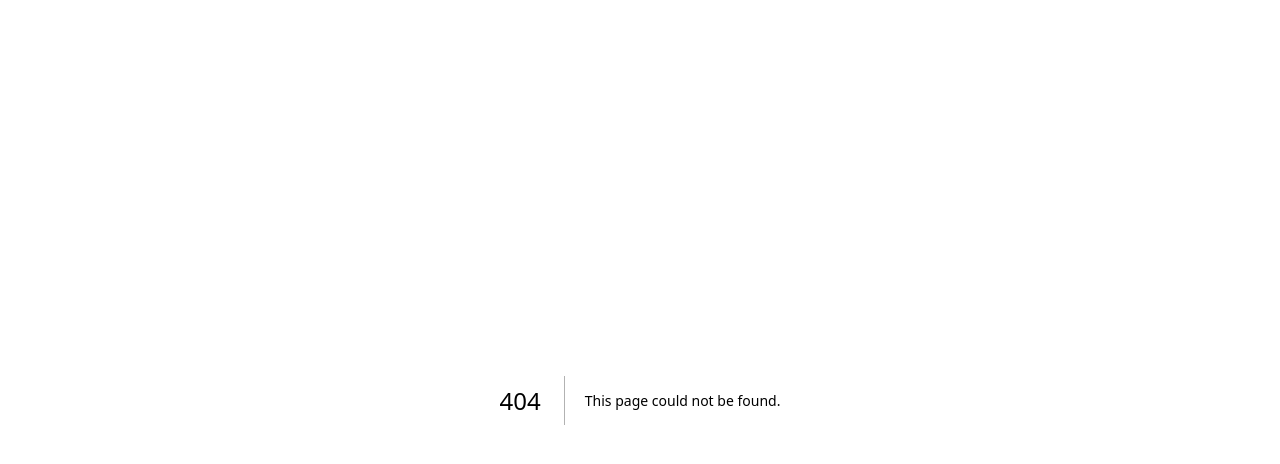
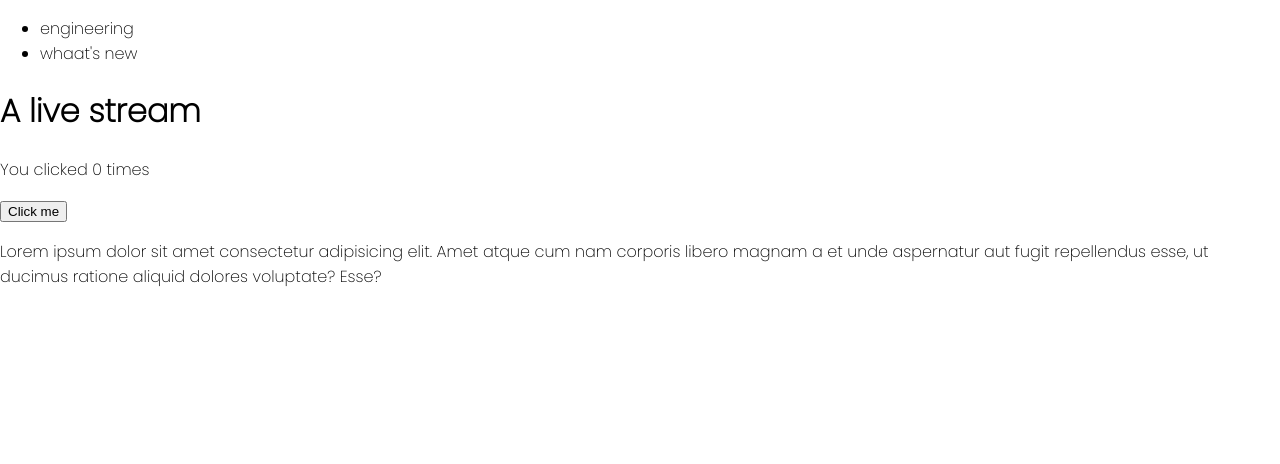
Before and after one commit to Jersonquinterolopez/next-13, a Next.js app: page /blog/1 in a window 1280 px wide. Before the commit this address had no page. Shown: the top 464 px of the page. Built offline with nearby package versions, Linux system fonts and the light colour scheme.

Commit message:
✨ [Add] new directory files

```diff
--- /dev/null
+++ b/app/blog/[slug]/counter.tsx
@@ -0,0 +1,14 @@
+'use client'
+
+import { useState } from 'react'
+
+export default function Counter() {
+  const [count, setCount] = useState(0)
+
+  return (
+    <div>
+      <p>You clicked {count} times</p>
+      <button onClick={() => setCount(count + 1)}>Click me</button>
+    </div>
+  )
+}
--- /dev/null
+++ b/app/blog/[slug]/page.tsx
@@ -0,0 +1,23 @@
+import Counter from './counter'
+
+export async function generateStaticParams() {
+  return [
+    {
+      slug: 'stream',
+    },
+  ]
+}
+
+export default function IndividualBlogPage() {
+  return (
+    <div>
+      <h1>A live stream </h1>
+      <Counter />
+      <p>
+        Lorem ipsum dolor sit amet consectetur adipisicing elit. Amet atque cum
+        nam corporis libero magnam a et unde aspernatur aut fugit repellendus
+        esse, ut ducimus ratione aliquid dolores voluptate? Esse?
+      </p>
+    </div>
+  )
+}
--- /dev/null
+++ b/app/blog/layout.tsx
@@ -0,0 +1,19 @@
+export default function BlogLayout({
+  // Layouts must accept a children prop.
+  // This will be populated with nested layouts or pages
+  children,
+}: {
+  children: React.ReactNode
+}) {
+  return (
+    <>
+      <aside>
+        <ul>
+          <li>engineering</li>
+          <li>{"whaat's new"}</li>
+        </ul>
+      </aside>
+      {children}
+    </>
+  )
+}
--- /dev/null
+++ b/app/layout.tsx
@@ -0,0 +1,21 @@
+import '../styles/globals.css'
+import { Poppins } from '@next/font/google'
+
+const poppins = Poppins({
+  weight: '200',
+  style: 'normal',
+})
+
+export default function RootLayout({
+  // Layouts must accept a children prop.
+  // This will be populated with nested layouts or pages
+  children,
+}: {
+  children: React.ReactNode
+}) {
+  return (
+    <html lang="en">
+      <body className={poppins.className}>{children}</body>
+    </html>
+  )
+}
```
Also changed, not shown: app/blog/page.tsx (added, +10 -0 lines), app/head.tsx (added, +9 -0 lines), app/page.tsx (added, +7 -0 lines).
